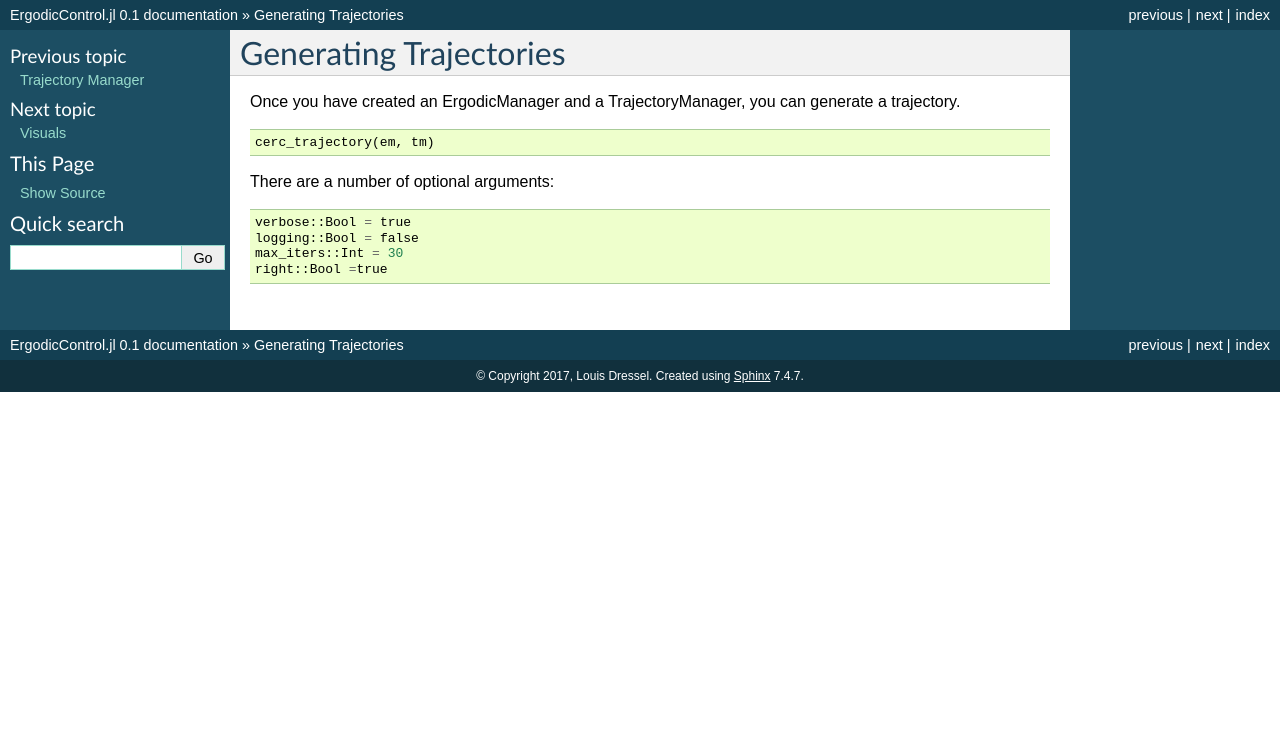
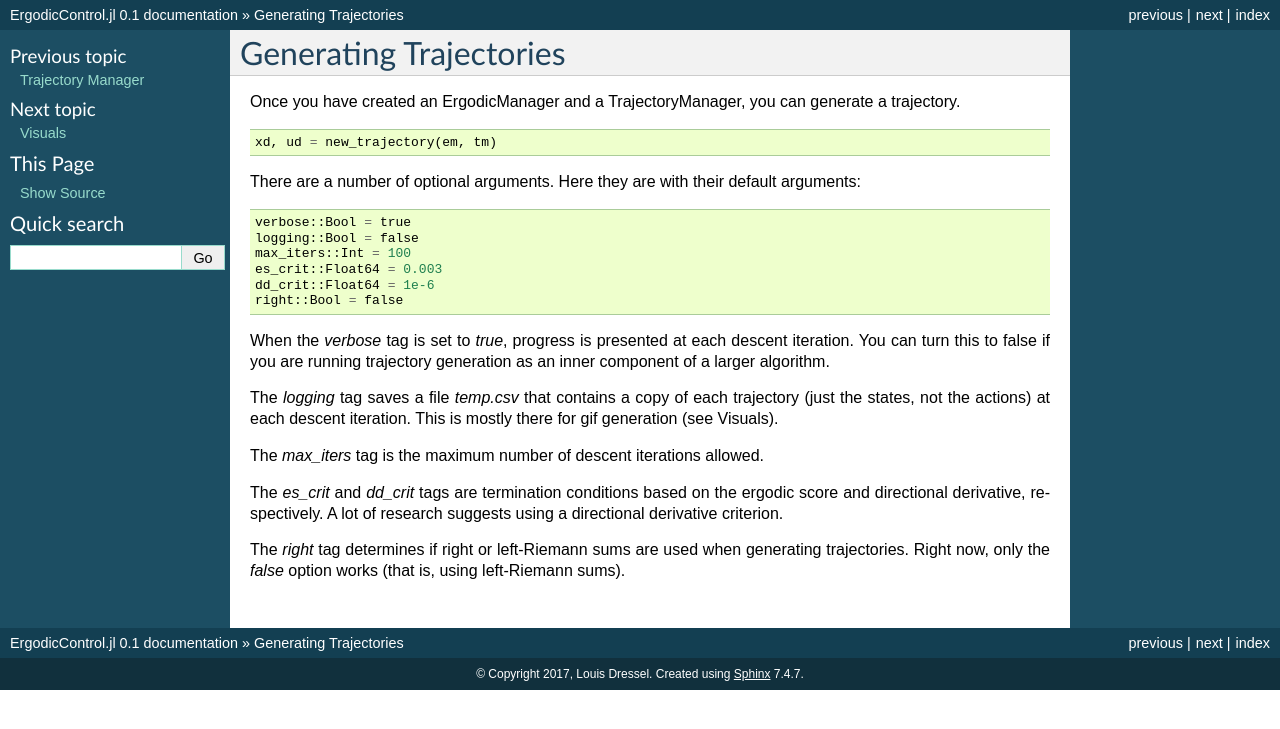
Before and after one commit to dressel/ErgodicControl.jl, a Sphinx documentation site: the page built from docs/generating_trajectories.rst, in a window 1280 px wide. Shown: the top 729 px of the page. Built offline with Sphinx 7.4.7, drawn with Linux system fonts in a browser that asks for light colours.

Commit message:
updating documentation

```diff
--- a/docs/generating_trajectories.rst
+++ b/docs/generating_trajectories.rst
@@ -5,12 +5,24 @@ Generating Trajectories
 Once you have created an ErgodicManager and a TrajectoryManager, you can generate a trajectory.
 ::
 
-    cerc_trajectory(em, tm)
+    xd, ud = new_trajectory(em, tm)
 
-There are a number of optional arguments:
+There are a number of optional arguments. Here they are with their default arguments:
 ::
 
     verbose::Bool = true
     logging::Bool = false
-    max_iters::Int = 30
-    right::Bool =true
+    max_iters::Int = 100
+    es_crit::Float64 = 0.003
+    dd_crit::Float64 = 1e-6
+    right::Bool = false
+
+When the `verbose` tag is set to `true`, progress is presented at each descent iteration. You can turn this to false if you are running trajectory generation as an inner component of a larger algorithm.
+
+The `logging` tag saves a file `temp.csv` that contains a copy of each trajectory (just the states, not the actions) at each descent iteration. This is mostly there for gif generation (see Visuals).
+
+The `max_iters` tag is the maximum number of descent iterations allowed.
+
+The `es_crit` and `dd_crit` tags are termination conditions based on the ergodic score and directional derivative, respectively. A lot of research suggests using a directional derivative criterion.
+
+The `right` tag determines if right or left-Riemann sums are used when generating trajectories. Right now, only the `false` option works (that is, using left-Riemann sums).
--- a/docs/index.rst
+++ b/docs/index.rst
@@ -6,7 +6,7 @@
 ErgodicControl.jl - Design of Ergodic Trajectories
 =====================================================
 
-ErgodicControl.jl is a Julia package for designing trajectories that are ergodic with respect to some spatial distribution.
+ErgodicControl.jl is a Julia package for performing ergodic control---that is, designing trajectories that are ergodic with respect to some spatial distribution.
 
 .. toctree::
    :maxdepth: 2
```
Also changed, not shown: docs/visuals.rst (+8 -5 lines).
